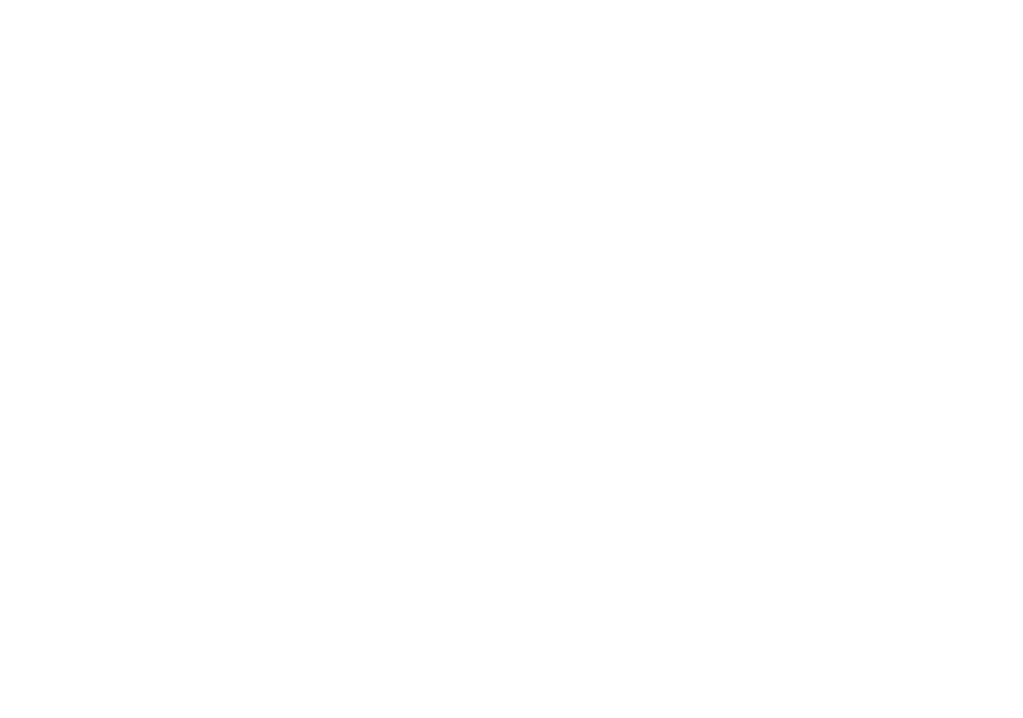
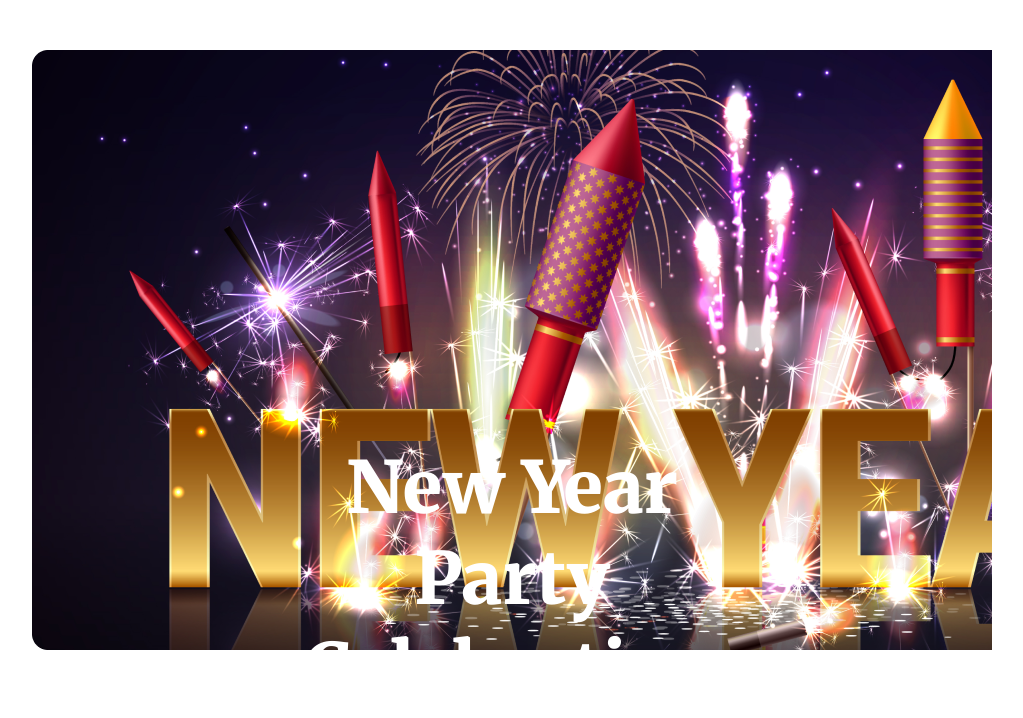
Before and after one commit to Safwanshahir/b9-a1, a plain HTML site: page index.html in a window 1280 px wide. Shown: the whole page, without its empty margins (128-1151 px from the left). Drawn offline with Linux system fonts and the light colour scheme.

Commit message:
added banner

```diff
--- a/index.html
+++ b/index.html
@@ -3,10 +3,24 @@
 <head>
     <meta charset="UTF-8">
     <meta name="viewport" content="width=device-width, initial-scale=1.0">
-    <title>Document</title>
+    <title>b9-a1</title>
+    <link rel="preconnect" href="https://fonts.googleapis.com">
+    <link rel="preconnect" href="https://fonts.gstatic.com" crossorigin>
+    <link href="https://fonts.googleapis.com/css2?family=Merriweather:wght@400;900&display=swap" rel="stylesheet">
+    <link rel="preconnect" href="https://fonts.googleapis.com">
+    <link rel="preconnect" href="https://fonts.gstatic.com" crossorigin>
+    <link href="https://fonts.googleapis.com/css2?family=Inter:wght@400;500;600;700&family=Merriweather:wght@400;900&display=swap" rel="stylesheet">
+    <link rel="stylesheet" href="style/newyear.css">
 </head>
 <body>
-    <header>
+    <header class="header">
+        <div class="banner">
+            <div >
+                <h2 class="text1">Happy New Year</h2>
+                <h1 class="text2">New Year Party Celebration</h1>
+            </div>
+
+        </div>
 
     </header>
     <main>
--- /dev/null
+++ b/style/newyear.css
@@ -0,0 +1,50 @@
+/* common shared styles */
+body{
+    font-family: 'Merriweather', serif;
+    font-family: 'Inter', sans-serif;
+}
+*{
+    margin: 0px;
+    padding: 0px;
+}
+
+.banner{
+    width: 75%;
+    max-width: 1320px;
+    margin: 0 auto;
+    margin-top: 50px;
+    background-image:url(/resources/Banner\ Image.png);
+    background-repeat: no-repeat;
+    height: 600px;
+    display: flex;
+    justify-content: center;
+    align-items: center;
+}
+
+
+
+.text1{
+    color: #FFF;
+    margin: 177px 530px 383px;
+    padding-bottom: 10px;
+    text-align: center;
+    font-family: Merriweather;
+    font-size: 32px;
+    font-style: normal;
+    font-weight: 400;
+    line-height: normal;
+
+
+}
+
+.text2{
+    color: #ffffff;
+    margin: 233px 344px;
+    padding-top: 0px;
+    text-align: center;
+    font-family: Merriweather;
+    font-size: 72px;
+    font-style: normal;
+    font-weight: 900;
+
+}
```
